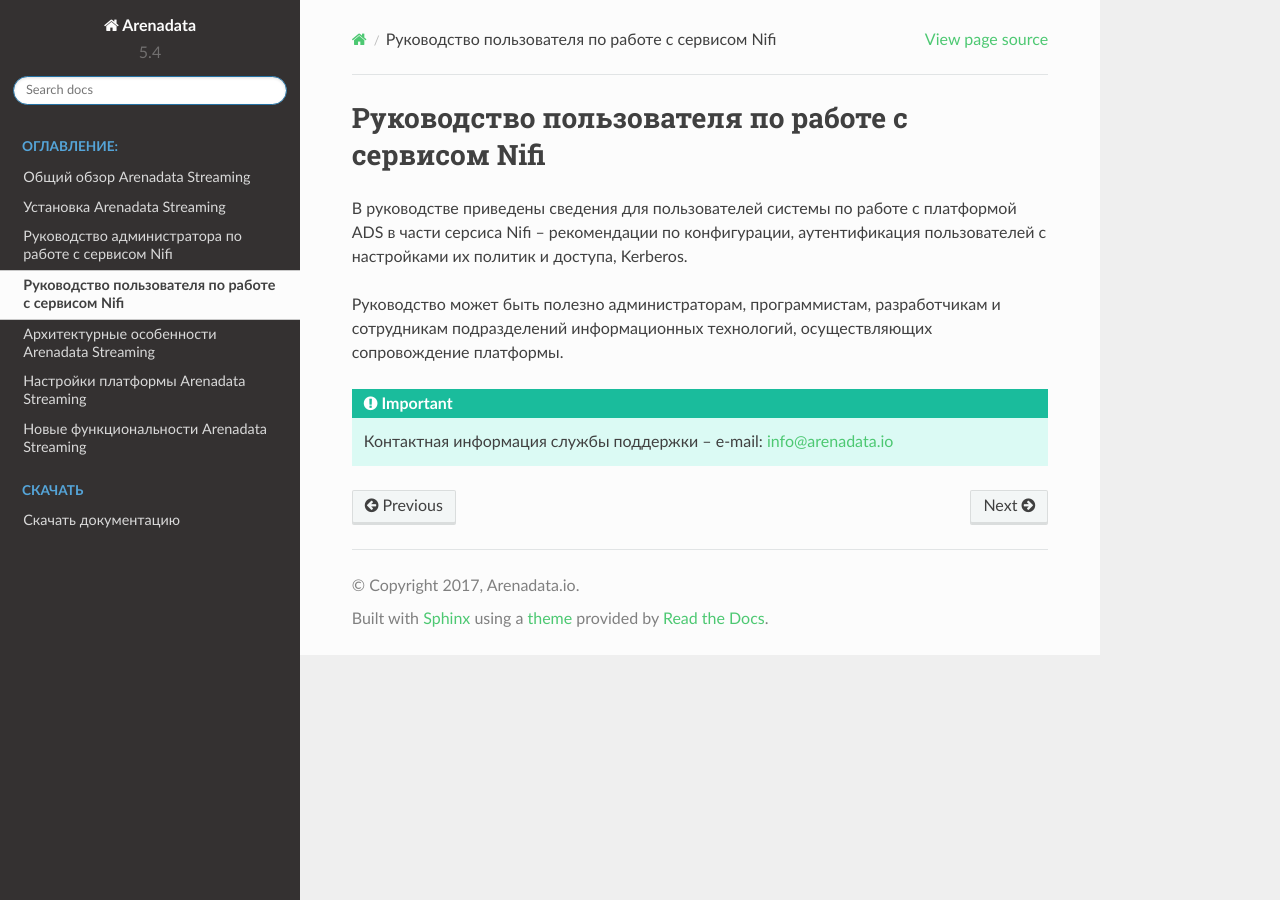
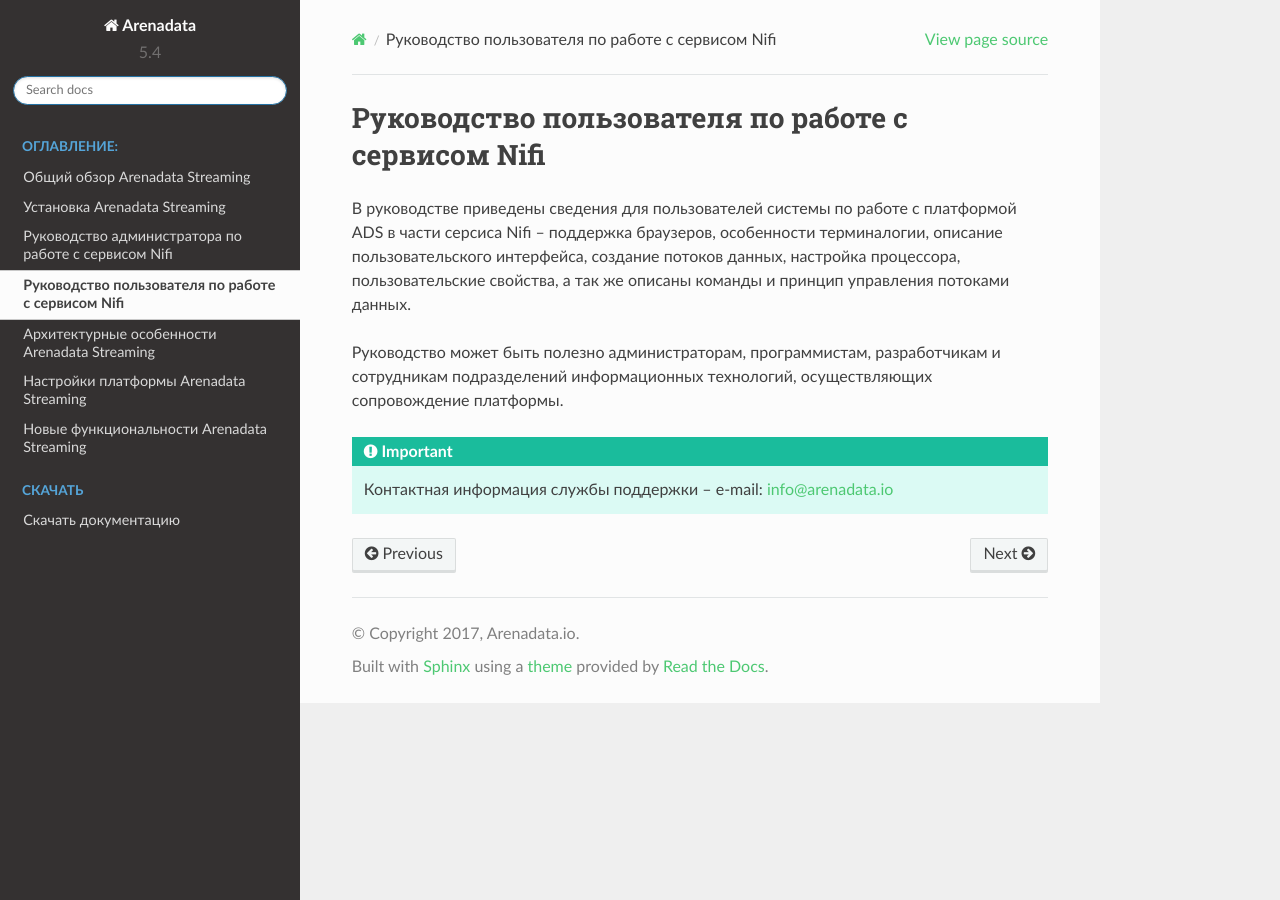
Before and after one commit to arenadata/docs_ads, a Sphinx documentation site: the page built from source/UserNIFI/index.rst, in a window 1280 px wide. Built offline with Sphinx 7.4.7 and the Read the Docs theme 2.0.0, drawn with Linux system fonts in a browser that asks for light colours; pages that are not in the unit, such as notebooks, are missing from menus.

Commit message:
Update index.rst

```diff
--- a/source/UserNIFI/index.rst
+++ b/source/UserNIFI/index.rst
@@ -1,7 +1,7 @@
 Руководство пользователя по работе с сервисом Nifi
 =====================================================
 
-В руководстве приведены сведения для пользователей системы по работе с платформой ADS в части серсиса Nifi – рекомендации по конфигурации, аутентификация пользователей с настройками их политик и доступа, Kerberos.
+В руководстве приведены сведения для пользователей системы по работе с платформой ADS в части серсиса Nifi -- поддержка браузеров, особенности терминалогии, описание пользовательского интерфейса, создание потоков данных, настройка процессора, пользовательские свойства, а так же описаны команды и принцип управления потоками данных.
 
 Руководство может быть полезно администраторам, программистам, разработчикам и сотрудникам подразделений информационных технологий, осуществляющих сопровождение платформы.
 
```
